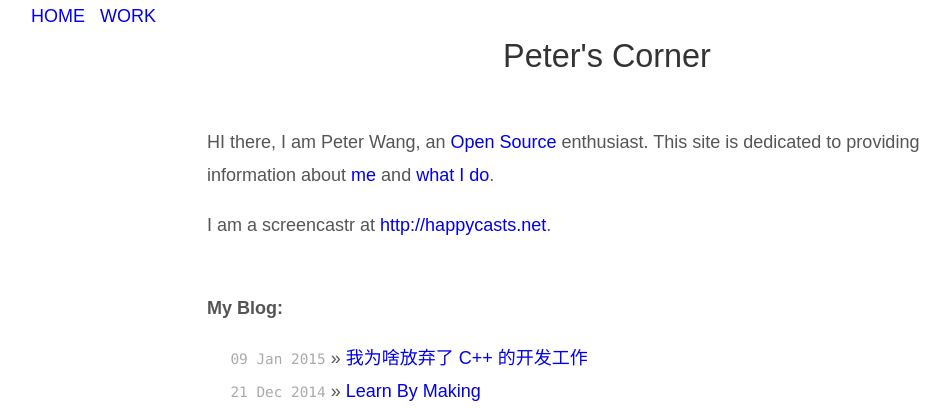
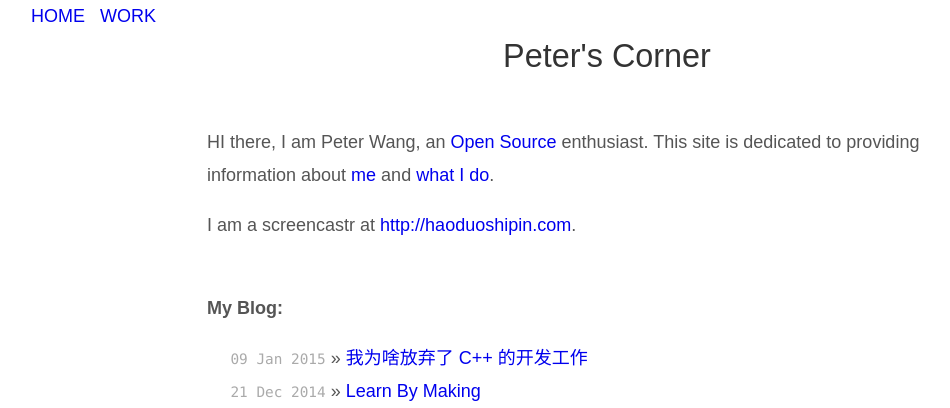
Before and after one commit to happypeter/happypeter.github.com, a Jekyll site: the page built from index.markdown, in a window 1280 px wide. Shown: the top 408 px of the page, without its empty margins (33-983 px from the left). Built offline with Jekyll 4.4.1, drawn with Linux system fonts in a browser that asks for light colours; some of the changed lines change nothing that is shown.

Commit message:
new link

```diff
--- a/index.markdown
+++ b/index.markdown
@@ -6,7 +6,7 @@ title: Peter's Corner
 HI there, I am Peter Wang, an [Open Source][oss] enthusiast. This site is
 dedicated to providing information about [me](resume.html) and [what I do](/work).
 
-I am a screencastr at <http://happycasts.net>.
+I am a screencastr at <http://haoduoshipin.com>.
 
 
 <p><br /><b>My Blog:</b></p>
```
